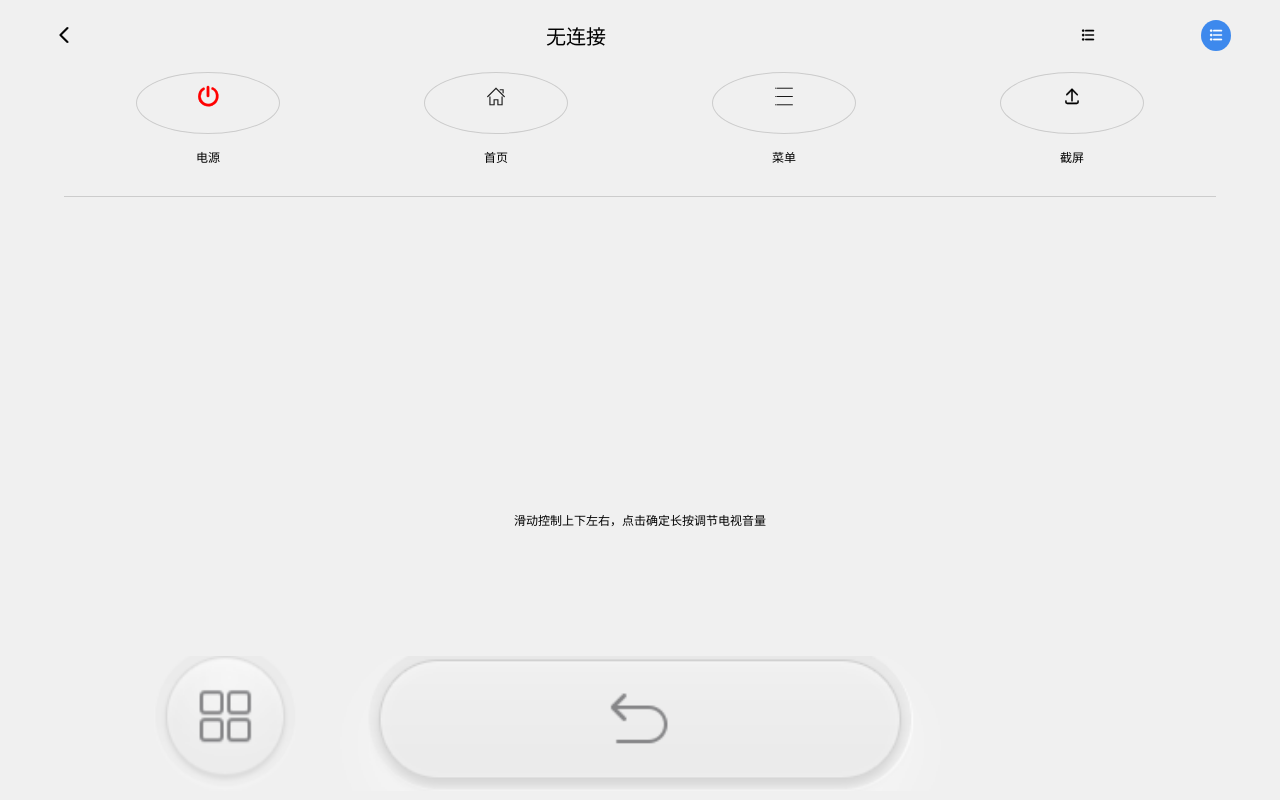
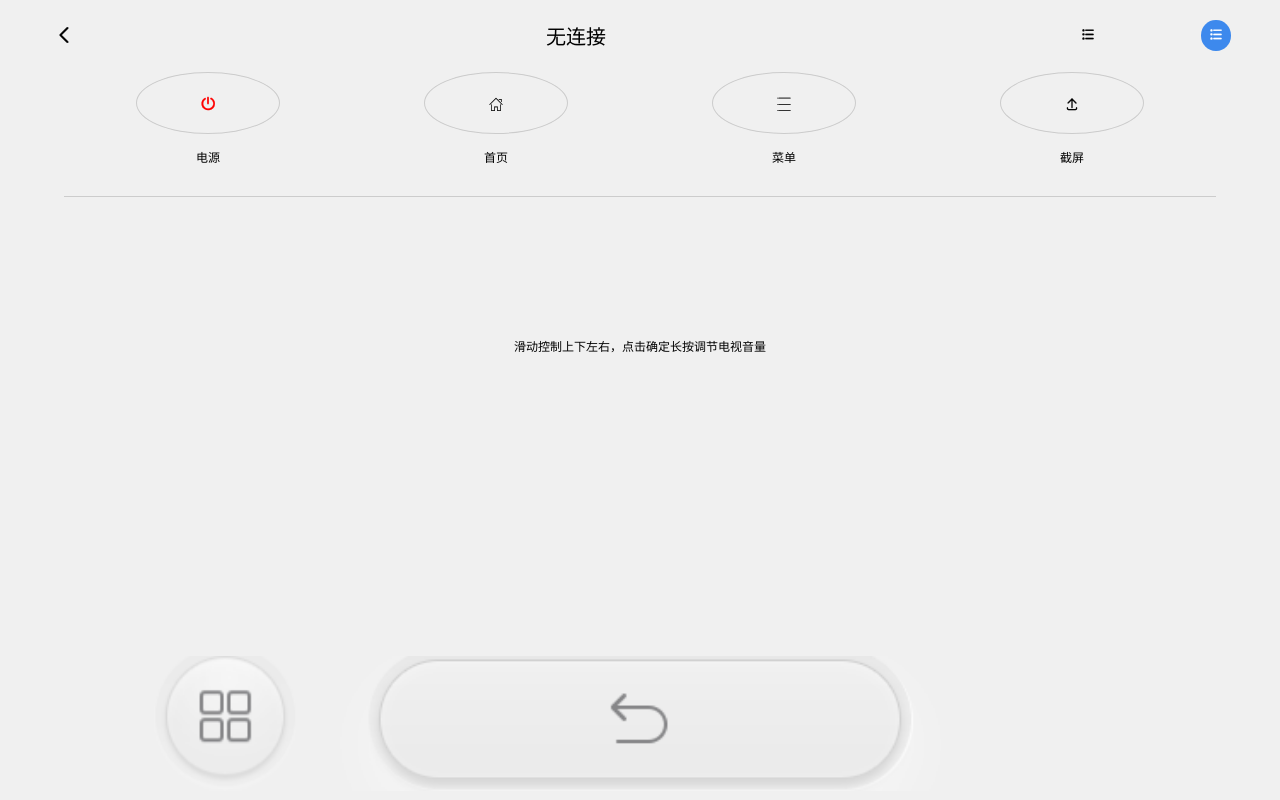
Before and after one commit to KecanNi/1611Cday2, a plain HTML site: page src/index.html in a window 1280 px wide. Drawn offline with Linux system fonts and the light colour scheme.

Commit message:
修改完毕

```diff
--- a/src/css/style.scss
+++ b/src/css/style.scss
@@ -39,6 +39,7 @@ body {
         i {
             flex: 1;
             text-align: center;
+            font-size: 15px;
         }
 
         i:last-child:before {
@@ -60,8 +61,9 @@ body {
     width: 100%;
     flex: 1;
     overflow: auto;
-
-    .tab {
+    display: flex;
+    flex-direction: column;
+    .list {
         width: 90%;
         display: flex;
         margin: 0 auto;
@@ -75,19 +77,21 @@ body {
             dt {
                 width: 50%;
                 height: 50%;
+                border-radius: 50%;
                 margin: 0 auto;
-                line-height: 48px;
+                line-height: pxTorem(45px);
                 i {
                     width: 100%;
                     height: 100%;
+                    line-height: pxTorem(45px);
                     display: inline-block;
-                    font-size: 20px;
+                    font-size: 15px;
                     border: 1px solid #ccc;
                     border-radius: 50%;
                 }
 
                 .one {
-                    font-size: 35px;
+                    font-size: 23px;
                 }
             }
 
@@ -97,16 +101,25 @@ body {
         }
     }
 
-    .list {
+    .active {
         color: red;
     }
+    .swiper-container{
+        width: 100%;
+        flex: 1;
+        line-height: 25;
+        // height: pxTorem(400px);
+        // line-height: pxTorem(400px);
+        .swiper-wrapper{
+            width: 100%;
+            height: 100%;
+            .swiper-slide{
+                text-align: center;
+            }
+        }
+    }
 
-    .txt {
-        width: 100%;
-        height: pxTorem(450px);
-        text-align: center;
-        line-height: pxTorem(450px);
-    }
+
 }
 
 .footer {
--- a/src/index.html
+++ b/src/index.html
@@ -7,6 +7,7 @@
     <meta http-equiv="X-UA-Compatible" content="ie=edge">
     <title>Document</title>
     <link rel="stylesheet" href="./css/style.css">
+    <link rel="stylesheet" href="./css/swiper.min.css">
     <link rel="stylesheet" href="./fonts/iconfont.css">
     <script src="./js/flexiable.js"></script>
 </head>
@@ -24,10 +25,10 @@
             </p>
         </header>
         <main class="main">
-            <div class="tab">
+            <div class="list">
                 <dl>
                     <dt>
-                        <i class="iconfont icon-tuichu one list"></i>
+                        <i class="iconfont icon-tuichu one active" id="btn1"></i>
                     </dt>
                     <dd>
                         电源
@@ -35,7 +36,7 @@
                 </dl>
                 <dl>
                     <dt>
-                        <i class="iconfont icon-iconhuidaoshouye"></i>
+                        <i class="iconfont icon-iconhuidaoshouye" id="btn2"></i>
                     </dt>
                     <dd>
                         首页
@@ -43,7 +44,7 @@
                 </dl>
                 <dl>
                     <dt>
-                        <i class="iconfont icon-shouqi-01"></i>
+                        <i class="iconfont icon-shouqi-01" id="btn3"></i>
                     </dt>
                     <dd>
                         菜单
@@ -51,26 +52,51 @@
                 </dl>
                 <dl>
                     <dt>
-                        <i class="iconfont icon-tijiaodingdan"></i>
+                        <i class="iconfont icon-tijiaodingdan" id="btn4"></i>
                     </dt>
                     <dd>
                         截屏
                     </dd>
                 </dl>
             </div>
-            <div class="txt">
-                滑动控制上下左右，点击确定长按调节电视音量
+            <div class="swiper-container">
+                <div class="swiper-wrapper">
+                    <div class="swiper-slide">
+                        滑动控制上下左右，点击确定长按调节电视音量
+                    </div>
+                    <div class="swiper-slide">
+                        点击确定长按调节电视音量
+                    </div>
+                    <div class="swiper-slide">
+                        滑动控制上下左右
+                    </div>
+                    <div class="swiper-slide">
+                        滑动控制调节电视音量
+                    </div>
+                </div>
             </div>
-
         </main>
         <footer class="footer">
             <img src="./images/IMG_0912_r2_c1.png" alt="">
         </footer>
     </div>
+    <script src="./js/swiper.min.js"></script>
     <script src="./js/jquery.min.js"></script>
+
     <script>
-        $('.tab').on('click', 'i', function () {
-            $(this).addClass('list').parents('dl').siblings().find('i').removeClass('list');
+        var swiper = new Swiper('.swiper-container', {
+            on: {
+                slideChangeTransitionStart: function () {
+                    var index = this.activeIndex;
+                    $('.list').find('dl').eq(index).find('i').addClass('active').parents('dl').siblings().find(
+                        'i').removeClass('active');
+                },
+            },
+        })
+        $('.list').on('click', 'i', function () {
+            $(this).addClass('active').parents('dl').siblings().find('i').removeClass('active');
+            var index = $(this).parents('dl').index();
+            swiper.slideTo(index, 1000, false);
         })
     </script>
 </body>
```
Also changed, not shown: src/css/style.css, src/css/style.min.css, src/css/swiper.min.css (added), src/js/swiper.min.js (added).
